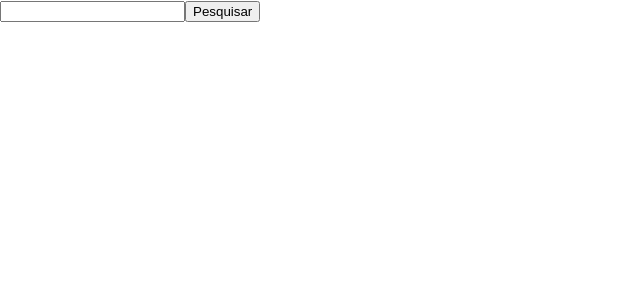
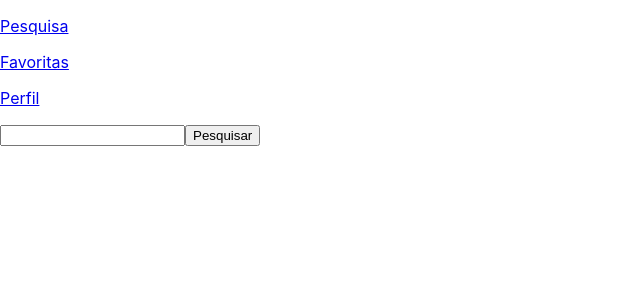
Before and after one commit to EOrtulan/App-de-musica, a React (Create React App) app: page /search in a window 1280 px wide. Shown: the top 300 px of the page, without its empty margins (0-640 px from the left). Built offline with nearby package versions, Linux system fonts and the light colour scheme.

Commit message:
componente header iniciado

```diff
--- /dev/null
+++ b/src/Components/header.js
@@ -0,0 +1,25 @@
+import React, {useEffect, useState} from 'react';
+import { Link } from 'react-router-dom';
+import {getUser} from '../services/userAPI'
+
+export default function Header() {
+  const [usuario,setUsuario] = useState('')
+
+  const resquest = async () => {
+    const response = await getUser();
+    setUsuario(response);
+  }
+
+  useEffect(() => {
+    resquest()
+  },[]);
+
+  return (
+    <header>
+      <p>{usuario.email}</p>
+      <p><Link to="/search">Pesquisa</Link></p>
+      <p><Link to="/favorites">Favoritas</Link></p>
+      <p><Link to="/profile">Perfil</Link></p>
+    </header>
+  )
+}
--- a/src/Pages/login.js
+++ b/src/Pages/login.js
@@ -16,7 +16,7 @@ export default function Login() {
       return history.push("/search")
     }
 
-    return alert("Usuário ou password inválidos")
+    return alert("Usuário ou senha inválidos")
   }
 
   return (
--- a/src/Pages/search.js
+++ b/src/Pages/search.js
@@ -1,4 +1,5 @@
 import React, {useState} from 'react';
+import Header from '../Components/header';
 import { Link } from 'react-router-dom';
 import searchAlbumsAPI from '../services/searchAlbumsAPI'
 
@@ -13,11 +14,13 @@ export default function Search() {
   }
 
     return (
+      <div>
+        <Header />
         <form>
           <input
             type="text"
             value={input}
-          onChange={ ({target}) => Setinput(target.value)}
+            onChange={({ target }) => Setinput(target.value)}
           />
           <button
             type='button'
@@ -26,10 +29,10 @@ export default function Search() {
             Pesquisar
           </button>
           <div>
-            {artista === '' ? null : artista.map((item,index) => (
+            {artista === '' ? null : artista.map((item, index) => (
               <Link
                 key={index}
-              to={ `/album/${item.collectionId}` }
+                to={`/album/${item.collectionId}`}
               >
                 <img
                   src={item.artworkUrl100}
@@ -38,5 +41,6 @@ export default function Search() {
               </Link>))}
           </div>
         </form>
+      </div>
     )
 }
```
Lines whose indentation alone changed are shown as unchanged.
